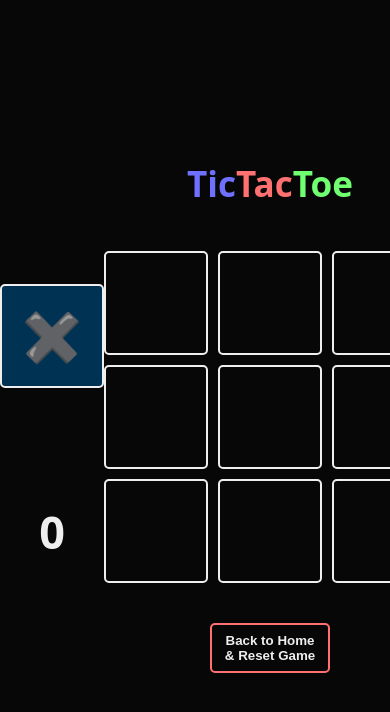
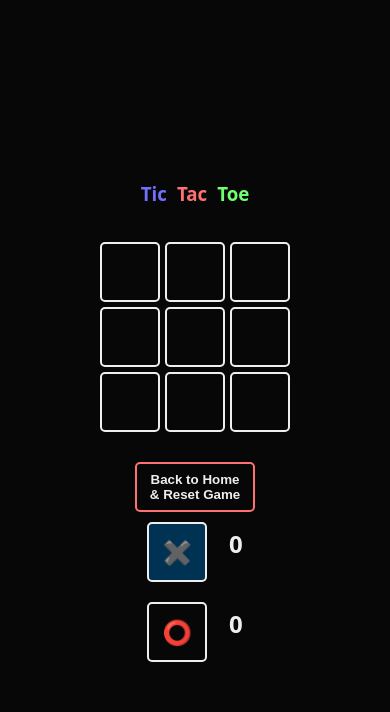
Before and after one commit to FabiusC/tic-tac-toe, a React (Vite) app: page / in a window 390 px wide. Both pictures are taken after a click on the button "Two Players". Shown: the top 712 px of the page. Built offline with nearby package versions, Linux system fonts and the light colour scheme.

Commit message:
Accessibility for mobiles

```diff
--- a/src/index.css
+++ b/src/index.css
@@ -34,6 +34,7 @@ footer {
 * {
   padding: 0;
   margin: 0;
+  box-sizing: border-box;
 }
 
 .board {
@@ -41,7 +42,7 @@ footer {
   flex-direction: row;
   justify-content: space-around;
   align-items: space-around;
-  min-width: 100%;
+  width: 100%;
   margin: 20px auto;
   text-align: center;
 }
@@ -54,17 +55,21 @@ footer {
   color: #eee;
   margin-bottom: 16px;
 }
+
 .title-wrapper {
   display: flex;
   justify-content: center;
   margin: 20px;
 }
+
 .tic {
   color: #7070ff !important;
 }
+
 .tac {
   color: #ff7070 !important;
 }
+
 .toe {
   color: #70ff70 !important;
 }
@@ -135,6 +140,7 @@ footer {
 
 .start-modal .button-container {
   display: flex;
+  flex-direction: column;
   min-width: 50hv !important;
   justify-content: center;
   gap: 20px;
@@ -226,3 +232,77 @@ footer {
   background: #eee;
   color: #222;
 }
+
+/* Media Query para pantallas pequeñas (móviles en modo vertical) */
+@media (max-width: 768px) {
+  :root {
+    font-size: 16px; /* Reducir el tamaño de fuente en móviles */
+  }
+
+  .board {
+    flex-direction: column; /* Apila los elementos en una columna */
+    align-items: center;
+  }
+
+  .board .title-wrapper {
+    gap: 10px; /* Reducir el espacio entre elementos en móviles */
+    margin-bottom: 10px;
+    order: 0; /* Cambiar el orden de los elementos */
+  }
+
+  .board .game {
+    gap: 5px; /* Reducir el espacio entre elementos en móviles */
+    order: 1; /* Cambiar el orden de los elementos */
+  }
+
+  .board .turn {
+    flex-direction: row !important; /* Mostrar turnos en una fila en móviles */
+    align-items: center !important;
+    justify-content: space-around !important;
+    width: 30% !important;
+    margin-bottom: 20px;
+    order: 2 !important;
+  }
+
+  .board .button-container {
+    flex-direction: column;
+    gap: 10px;
+    order: 3 !important;
+  }
+
+  .board-container {
+    gap: 10px; /* Reducir el espacio entre elementos en móviles */
+    margin-bottom: 10px;
+  }
+
+  .board .turn {
+    flex-direction: row; /* Mostrar turnos en una fila en móviles */
+    justify-content: space-evenly;
+    width: 100%;
+    margin-bottom: 20px;
+  }
+
+  .square {
+    width: 60px;
+    height: 60px;
+    font-size: 24px; /* Reducir el tamaño de las celdas */
+  }
+
+  .board .game {
+    gap: 5px;
+  }
+
+  .title-wrapper {
+    flex-direction: row;
+  }
+
+  .start-modal .button-container {
+    flex-direction: row;
+    gap: 10px;
+  }
+
+  .winner .text {
+    height: 200px;
+    width: 260px;
+  }
+}
```
